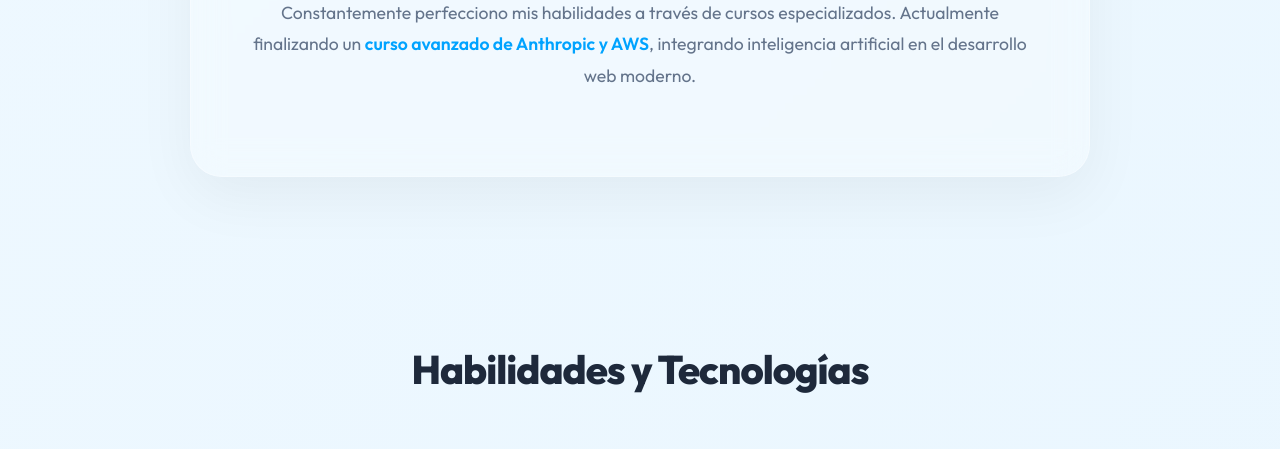
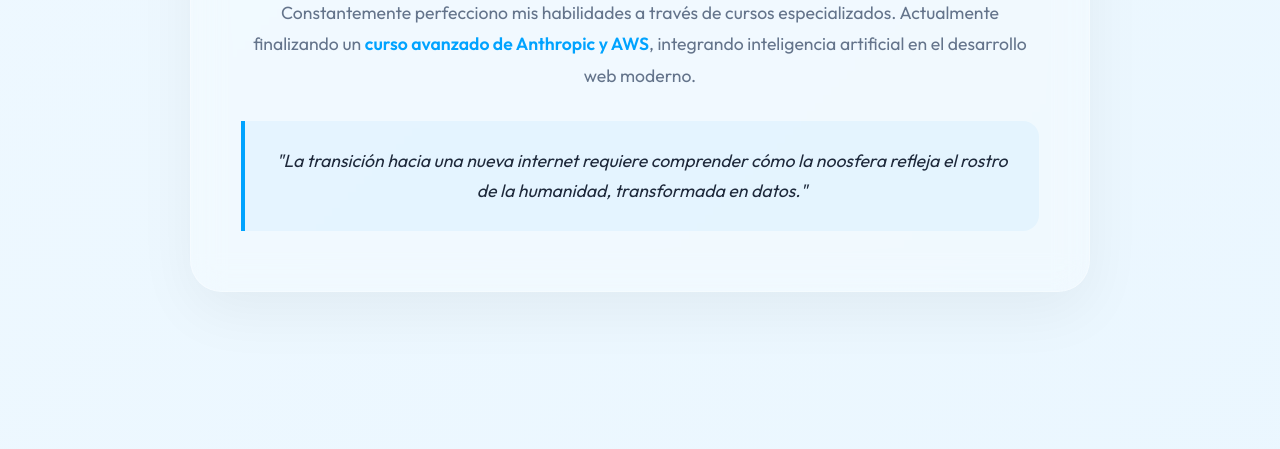
Before and after one commit to Caicabilu/brauliotapia, a website built with Vite: page index.html in a window 1280 px wide. Shown: the part 1500-1949 px from the top of the page. Built offline with nearby package versions, Linux system fonts and the light colour scheme.

Commit message:
Add philosophical quote to About section
Co-Authored-By: Claude Opus 4.5 <noreply@anthropic.com>

```diff
--- a/index.html
+++ b/index.html
@@ -172,6 +172,10 @@
                         <p>Especializado en WordPress, desarrollo frontend moderno con React y TypeScript, y backend con PHP. Cada proyecto que desarrollo está optimizado para SEO, rendimiento y experiencia de usuario.</p>
 
                         <p>Constantemente perfecciono mis habilidades a través de cursos especializados. Actualmente finalizando un <strong>curso avanzado de Anthropic y AWS</strong>, integrando inteligencia artificial en el desarrollo web moderno.</p>
+
+                        <blockquote class="philosophy-quote">
+                            "La transición hacia una nueva internet requiere comprender cómo la noosfera refleja el rostro de la humanidad, transformada en datos."
+                        </blockquote>
                     </div>
                 </div>
             </div>
--- a/style.css
+++ b/style.css
@@ -297,6 +297,18 @@ h1 {
 .about-text strong {
     color: var(--primary);
     font-weight: 600;
+}
+
+.philosophy-quote {
+    margin-top: 30px;
+    padding: 25px 30px;
+    background: rgba(0, 163, 255, 0.05);
+    border-left: 4px solid var(--primary);
+    border-radius: 0 16px 16px 0;
+    font-style: italic;
+    color: var(--text-main);
+    font-size: 1.1rem;
+    line-height: 1.7;
 }
 
 .experience-highlights {
```
